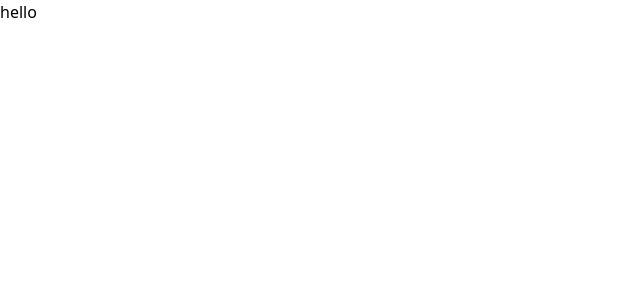
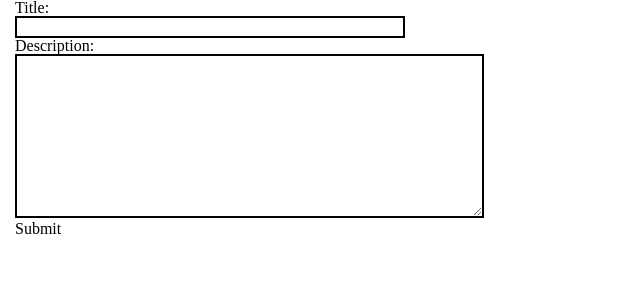
Before and after one commit to Enowiz777/community-app.v1, a React (Create React App) app: page /jobs in a window 1280 px wide. Shown: the top 300 px of the page, without its empty margins (0-640 px from the left). Built offline with nearby package versions, Linux system fonts and the light colour scheme.

Commit message:
20230414

```diff
--- a/package.json
+++ b/package.json
@@ -11,6 +11,7 @@
     "react-dom": "^18.2.0",
     "react-router-dom": "^6.3.0",
     "react-scripts": "5.0.1",
+    "styled-components": "^5.3.9",
     "uuid": "^8.3.2",
     "web-vitals": "^2.1.4"
   },
--- a/src/App.js
+++ b/src/App.js
@@ -1,16 +1,20 @@
 import React, {useState, useEffect} from 'react';
-import Router from 'Router/router.js';
+import styled from "styled-components";
+import "index.css"
+import Router from "./Router/Router.js";
 
 
 function App() {
 
-  // onAuthStateChanged adds an observer for changes in user's sign-in state.
   useEffect(() => {
 
   }, []);
 
   return (
-    <div>hello</div>
+    <>
+      <Router />
+    </>
+
   );
 }
 
--- a/src/Components/home.js
+++ b/src/Components/home.js
@@ -14,43 +14,9 @@
     });
 
     return(
-        admin ?
-            <div>you are admin</div>
-        :
-            <div className="grid grid-cols-3 gap-2">
-
-                <div className="col-span-2" >
-                    <h1 className=" p-2 font-bold underline underline-offset-2">Upcoming Events</h1>
-                    <div className="p-2 mb-2 w-[55vw] bg-yellow-200 border-black border-4 rounded-lg">
-                        <h1 className="text-xl font-semibold">September 29th, 2022</h1>
-                        <h1 className="text-2xl font-bold">Beach Baptism</h1>
-                        <p>We are gathing at the park. Please join :)</p>
-                    </div>
-                    <div className="p-2 mb-2 w-[55vw] bg-yellow-200 border-black border-4 rounded-lg">
-                        <h1 className="text-xl font-semibold">September 29th, 2022</h1>
-                        <h1 className="text-2xl font-bold">Beach Baptism</h1>
-                        <p>We are gathing at the park. Please join :)</p>
-                    </div>
-                    <div className="p-2 mb-2 w-[55vw] bg-yellow-200 border-black border-4 rounded-lg">
-                        <h1 className="text-xl font-semibold">September 29th, 2022</h1>
-                        <h1 className="text-2xl font-bold">Beach Baptism</h1>
-                        <p>We are gathing at the park. Please join :)</p>
-                    </div>
-                    <h1 className=" p-2 font-bold underline underline-offset-2">Highlights</h1>
-                </div>
-
-                <div className="col-span-1 bg-slate-300">
-                    <div className="mt-4 bg-yellow-100 rounded-xl border-black border-4">
-                        <h1 className="text-xl font-bold p-2 border-black border-b-4 border-">Members List</h1>
-                        <ul>
-                            <li>dkjsf</li>
-                            <li>dkjsf</li>
-                            <li>dkjsf</li>
-                            <li>dkjsf</li>
-                        </ul>
-                    </div>
-                </div>
-            </div>
+        <body>
+            <div>dafjklj</div>
+        </body>
     );
 }
 
--- a/src/Router/router.js
+++ b/src/Router/router.js
@@ -19,20 +19,14 @@
 - If logged in, it routes to Home
 */
 
+/*
+Create a route to a different page (components)
+
+*/
+
 const Router = ({isLoggedIn, userObj}) => {
     return (
       <>
-        { isLoggedIn ?
-        <navbar className="flex space-x-7 justify-center">
-          <Link className="font-normal focus:bg-sky-300 focus:text-slate-100 focus:rounded-md px-[12px] py-2" to="/">Home</Link>
-          <Link className="font-normal focus:bg-sky-300 focus:text-slate-100 focus:rounded-md px-[12px] py-2" to="/chat">Chat</Link>
-          <Link className="font-normal focus:bg-sky-300 focus:text-slate-100 focus:rounded-md px-[12px] py-2" to="/jobs">Jobs</Link>
-          <Link className="font-normal focus:bg-sky-300 focus:text-slate-100 focus:rounded-md px-[12px] py-2" to="/photos">Photos</Link>
-          <Link className="font-normal focus:bg-sky-300 focus:text-slate-100 focus:rounded-md px-[12px] py-2" to="/videos">Videos</Link>
-        </navbar>
-        :
-        <></>
-        }
         <Routes>
           <Route path="/">
             <Route index element={<Home userObj={userObj}/>}/>
@@ -41,35 +35,9 @@
             <Route path="photos" element={<Photos userObj={userObj} />} />
             <Route path="videos" element={<Videos />} />
           </Route>
-
         </Routes>
       </>
     );
   }
 
-  /* Route
-
-      <navbar className="flex space-x-10">
-      <div><a href="http://localhost:3000/">Home</a></div>
-      <div><a href="http://localhost:3000/chat">Chat</a></div>
-      <div>Jobs</div>
-      <div>Photos</div>
-      <div>Videos</div>
-    </navbar>
-    <Routes>
-    { isLoggedIn ?
-    <Route path="/" element={<Home userObj={userObj}/>}>
-    :
-    <Route path="/" element={<Login />}>
-    }
-    <Route path="/chat" element={<Chat />} />
-    <Route path="/photos" element={<Photos />} />
-    <Route path="/videos" element={<Videos />} />
-    <Route path="/jobs" element={<Jobs />} />
-      </Route>
-      </Route>
-    </Routes>
-
-   */
-
 export default Router;
--- a/src/index.js
+++ b/src/index.js
@@ -1,13 +1,15 @@
 import React from 'react';
 import ReactDOM from 'react-dom/client';
 import App from "App"
-import "index.css"
+import GlobalStyle from "./styles/GlobalStyle";
+
 import {
   BrowserRouter
 } from "react-router-dom";
 const root = ReactDOM.createRoot(document.getElementById('root'));
 root.render(
     <BrowserRouter>
+      <GlobalStyle />
       <App />
     </BrowserRouter>
 );
--- /dev/null
+++ b/src/styles/GlobalStyle.js
@@ -0,0 +1,51 @@
+import { createGlobalStyle } from "styled-components";
+
+
+const GlobalStyle = createGlobalStyle`
+html, body, div, span, applet, object, iframe,
+h1, h2, h3, h4, h5, h6, p, blockquote, pre,
+a, abbr, acronym, address, big, cite, code,
+del, dfn, em, img, ins, kbd, q, s, samp,
+small, strike, strong, sub, sup, tt, var,
+b, u, i, center,
+dl, dt, dd, ol, ul, li,
+fieldset, form, label, legend,
+table, caption, tbody, tfoot, thead, tr, th, td,
+article, aside, canvas, details, embed,
+figure, figcaption, footer, header, hgroup,
+menu, nav, output, ruby, section, summary,
+time, mark, audio, video {
+	margin: 0;
+	padding: 0;
+	border: 0;
+	font-size: 100%;
+	font: inherit;
+	vertical-align: baseline;
+}
+/* HTML5 display-role reset for older browsers */
+article, aside, details, figcaption, figure,
+footer, header, hgroup, menu, nav, section {
+	display: block;
+}
+body {
+	line-height: 1;
+    margin: 0px 15px;
+}
+ol, ul {
+	list-style: none;
+}
+blockquote, q {
+	quotes: none;
+}
+blockquote:before, blockquote:after,
+q:before, q:after {
+	content: '';
+	content: none;
+}
+table {
+	border-collapse: collapse;
+	border-spacing: 0;
+}
+`;
+
+export default GlobalStyle;
```
Also changed, not shown: 2 other files (tests, documents, lock files or other folders).
